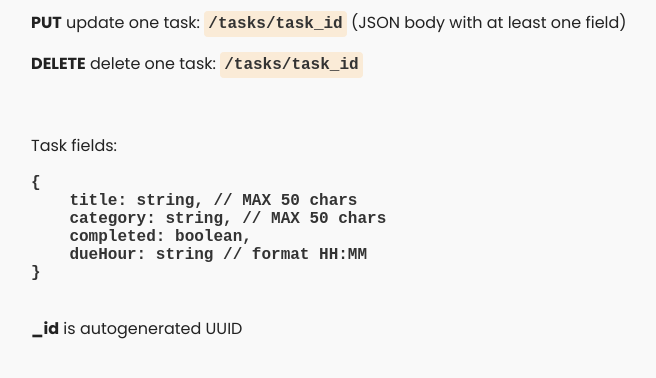
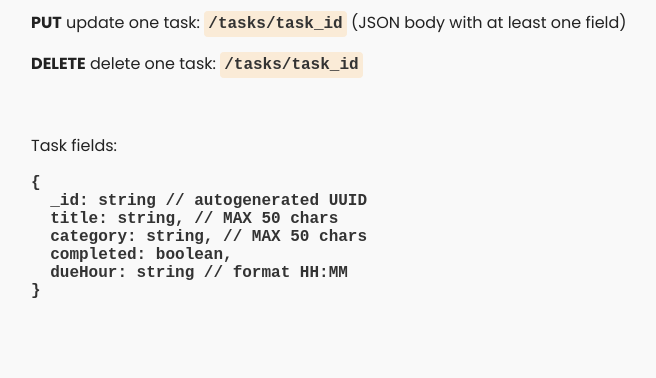
Before and after one commit to famgz/tasks-api, a Flask app: page / in a window 1280 px wide. Shown: the part 259-637 px from the top of the page, without its empty margins (270-926 px from the left). Run offline with Flask 3, Linux system fonts and the light colour scheme.

Commit message:
docs: fixed documentation

```diff
--- a/templates/docs.html
+++ b/templates/docs.html
@@ -62,13 +62,13 @@
       <div>
         <pre class="code">
 {
-    title: string, // MAX 50 chars
-    category: string, // MAX 50 chars
-    completed: boolean,
-    dueHour: string // format HH:MM
+  _id: string // autogenerated UUID
+  title: string, // MAX 50 chars
+  category: string, // MAX 50 chars
+  completed: boolean,
+  dueHour: string // format HH:MM
 }
         </pre>
-        <p><strong>_id</strong> is autogenerated UUID</p>
       </div>
     </div>
   </body>
```
